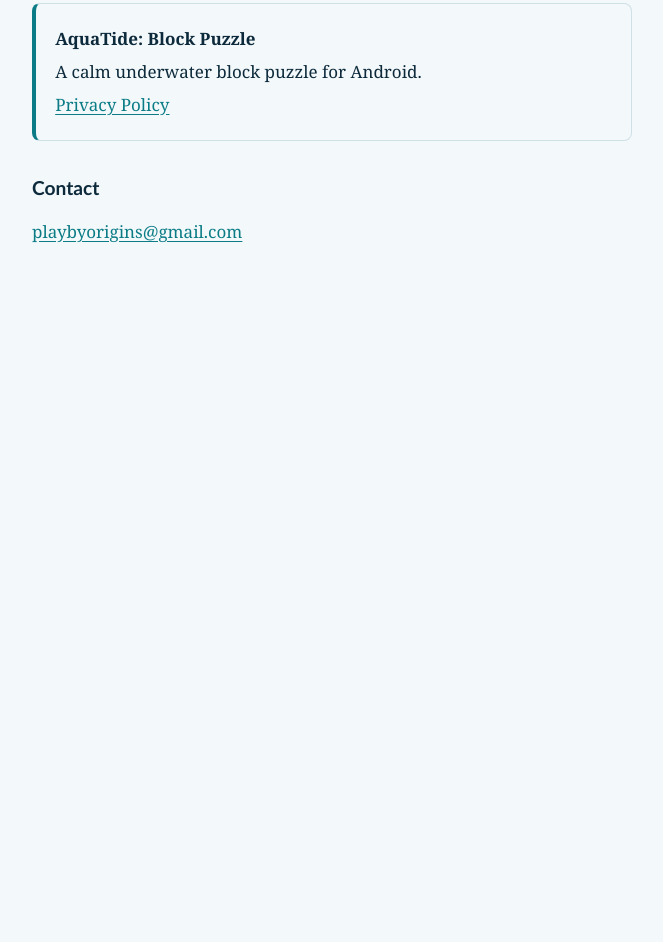
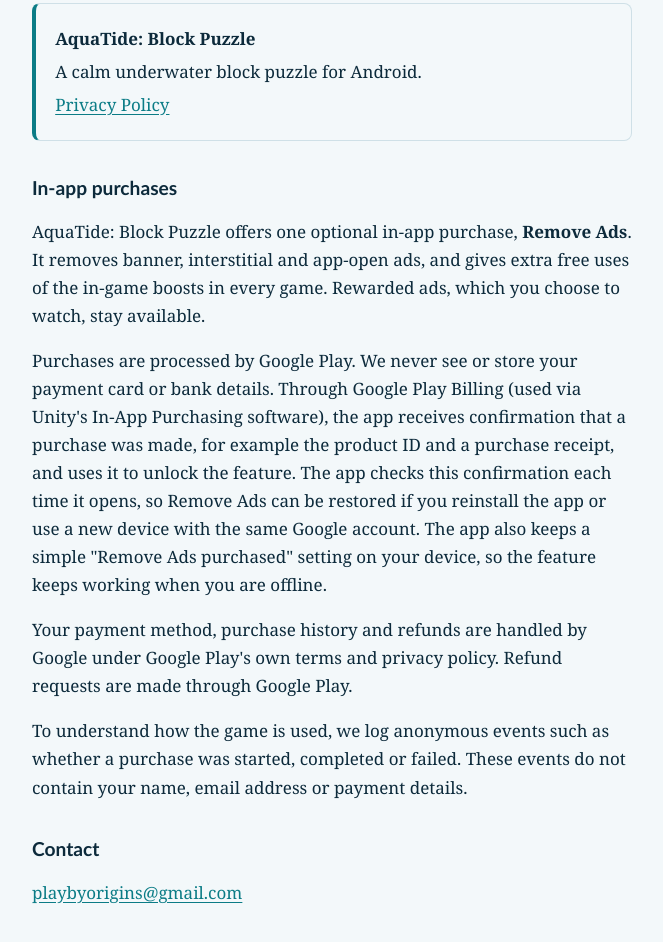
Before and after one commit to playbyorigins/playbyorigins.github.io, a plain HTML site: page index.html in a window 1280 px wide. Shown: the part 188-1130 px from the top of the page, without its empty margins (308-971 px from the left). Before the commit the page ends 800 px from the top, so only its background shows below. Drawn offline with Linux system fonts and the light colour scheme.

Commit message:
Update index.html

```diff
--- a/index.html
+++ b/index.html
@@ -32,6 +32,23 @@
     <p><a href="aquatide/privacy/">Privacy Policy</a></p>
   </div>
 
+  <h2>In-app purchases</h2>
+<p>AquaTide: Block Puzzle offers one optional in-app purchase, <strong>Remove Ads</strong>.
+It removes banner, interstitial and app-open ads, and gives extra free uses of the in-game boosts in every game.
+Rewarded ads, which you choose to watch, stay available.</p>
+
+<p>Purchases are processed by Google Play. We never see or store your payment card or bank details.
+Through Google Play Billing (used via Unity's In-App Purchasing software), the app receives confirmation that a purchase was made,
+for example the product ID and a purchase receipt, and uses it to unlock the feature. The app checks this confirmation each time it opens,
+so Remove Ads can be restored if you reinstall the app or use a new device with the same Google account.
+The app also keeps a simple "Remove Ads purchased" setting on your device, so the feature keeps working when you are offline.</p>
+
+<p>Your payment method, purchase history and refunds are handled by Google under Google Play's own terms and privacy policy.
+Refund requests are made through Google Play.</p>
+
+<p>To understand how the game is used, we log anonymous events such as whether a purchase was started, completed or failed.
+These events do not contain your name, email address or payment details.</p>
+
   <h2>Contact</h2>
   <p><a href="mailto:playbyorigins@gmail.com">playbyorigins@gmail.com</a></p>
 </div>
```
